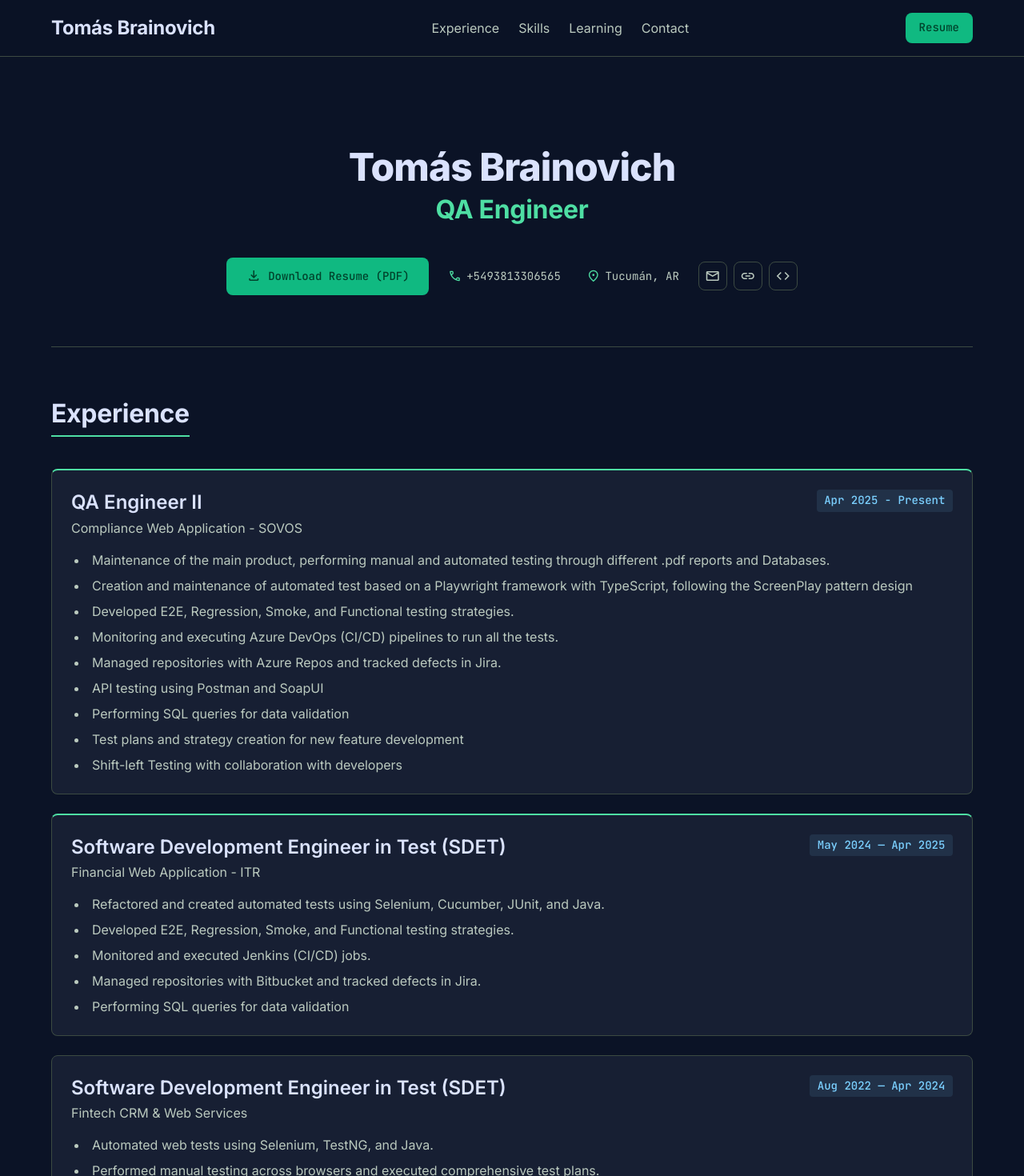
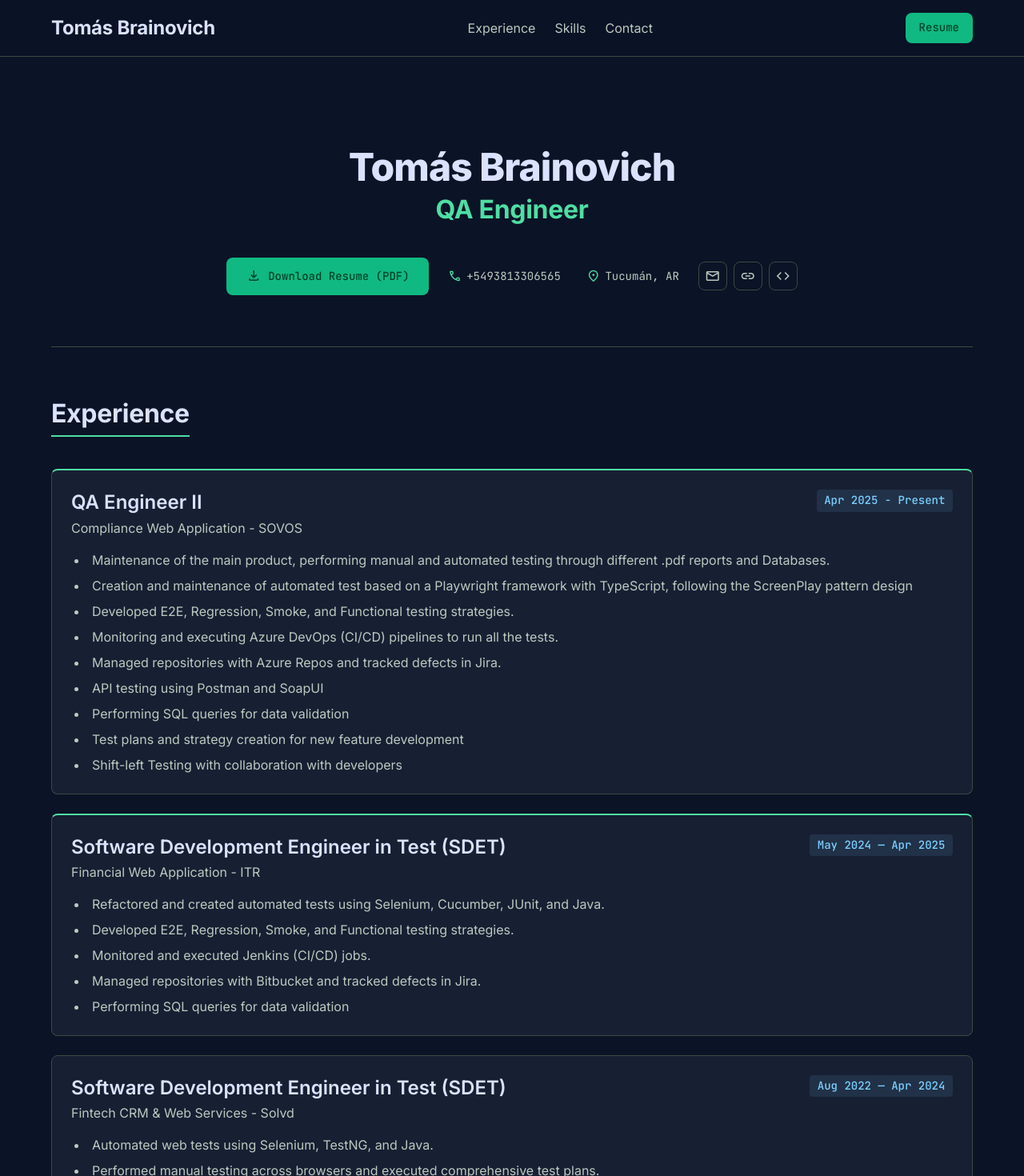
Before and after one commit to tomasbraino/tomas-brainovich-portfolio, a React (Vite) app: page / in a window 1280 px wide. Shown: the top 1470 px of the page at 80% size. Built offline with nearby package versions, Linux system fonts and the light colour scheme.

Commit message:
deleted the 'learning' button from the header and updated the job experience

```diff
--- a/src/components/Header.tsx
+++ b/src/components/Header.tsx
@@ -54,14 +54,6 @@ export const Header: React.FC<HeaderProps> = ({ onResumeClick, onContactClick })
             onClick={(e) => scrollToSection(e, 'skills')}
           >
             Skills
-          </a>
-          <a
-            href="#learning"
-            className="nav-link"
-            id="nav-link-learning"
-            onClick={(e) => scrollToSection(e, 'learning')}
-          >
-            Learning
           </a>
           <a
             href="#contact"
--- a/src/data/portfolioData.ts
+++ b/src/data/portfolioData.ts
@@ -48,7 +48,7 @@ export const experiences: ExperienceItem[] = [
   {
     id: "exp-3",
     role: "Software Development Engineer in Test (SDET)",
-    project: "Fintech CRM & Web Services",
+    project: "Fintech CRM & Web Services - Solvd",
     period: "Aug 2022 — Apr 2024",
     isFeatured: false,
     bullets: [
```
